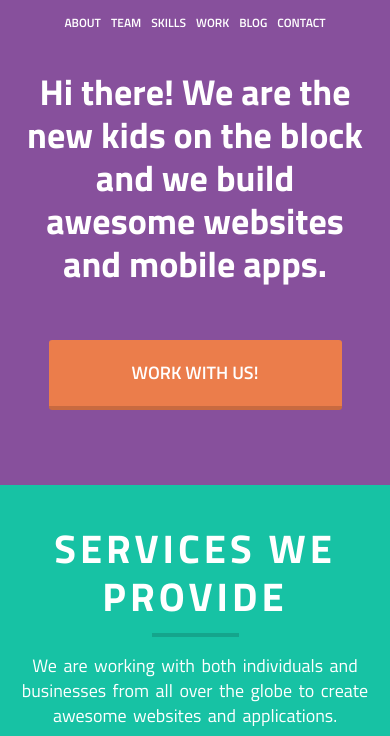
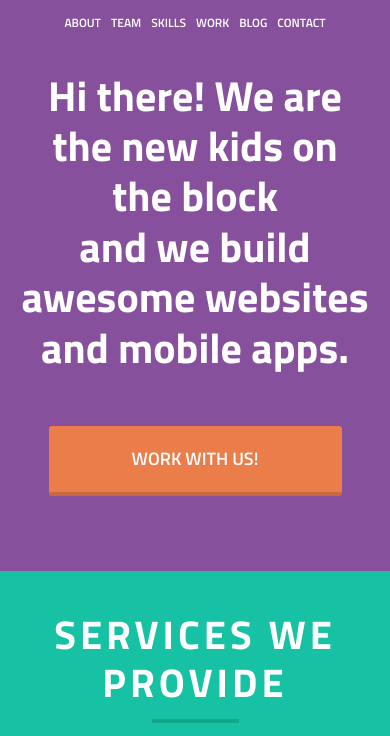
Before and after one commit to Semen2022/Cuda, a plain HTML site: page index.html in a window 390 px wide. Shown: the part 89-825 px from the top of the page. Drawn offline with Linux system fonts and the light colour scheme.

Commit message:
Перед "бургером".

```diff
--- a/css/style.css
+++ b/css/style.css
@@ -891,7 +891,6 @@ footer hr{
     max-width: 410px;
     width: 100%;
     margin: 32px auto 0px;
-    font-size: 36px;
   }
 
   .bigButton {
```
